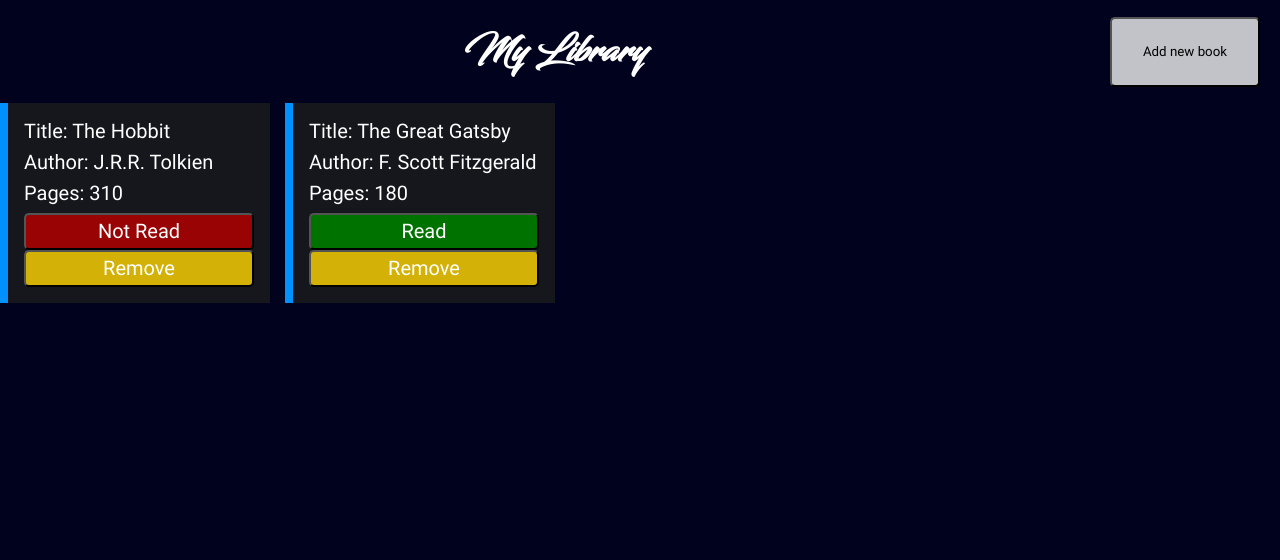
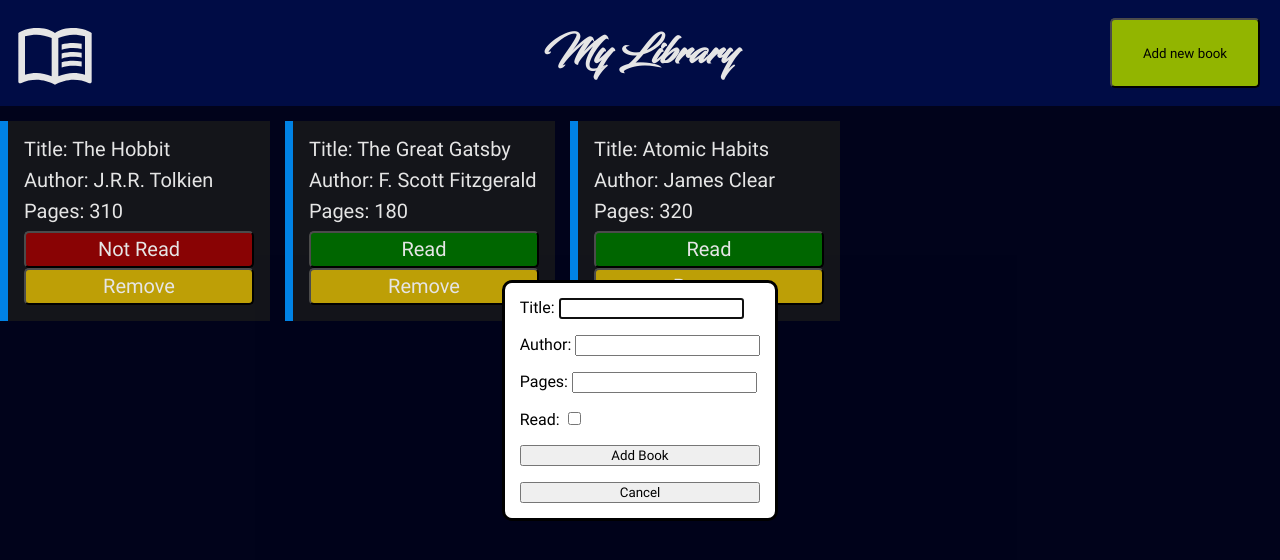
Before and after one commit to Mahdi-Kahdouie/library, a plain HTML site: page index.html in a window 1280 px wide. Both pictures are taken after a click on the button "Add new book". Drawn offline with Linux system fonts and the light colour scheme.

Commit message:
Add New book to the library
Add New book button and add new book

```diff
--- a/index.html
+++ b/index.html
@@ -11,16 +11,39 @@
     <header class="top">
       <h1 class="library-text">My Library</h1>
       <button class="addBook">Add new book</button>
+      <svg
+        class="logo-icon"
+        xmlns="http://www.w3.org/2000/svg"
+        viewBox="0 0 24 24"
+      >
+        <title>book-open-variant-outline</title>
+        <path
+          d="M12 21.5C10.65 20.65 8.2 20 6.5 20C4.85 20 3.15 20.3 1.75 21.05C1.65 21.1 1.6 21.1 1.5 21.1C1.25 21.1 1 20.85 1 20.6V6C1.6 5.55 2.25 5.25 3 5C4.11 4.65 5.33 4.5 6.5 4.5C8.45 4.5 10.55 4.9 12 6C13.45 4.9 15.55 4.5 17.5 4.5C18.67 4.5 19.89 4.65 21 5C21.75 5.25 22.4 5.55 23 6V20.6C23 20.85 22.75 21.1 22.5 21.1C22.4 21.1 22.35 21.1 22.25 21.05C20.85 20.3 19.15 20 17.5 20C15.8 20 13.35 20.65 12 21.5M11 7.5C9.64 6.9 7.84 6.5 6.5 6.5C5.3 6.5 4.1 6.65 3 7V18.5C4.1 18.15 5.3 18 6.5 18C7.84 18 9.64 18.4 11 19V7.5M13 19C14.36 18.4 16.16 18 17.5 18C18.7 18 19.9 18.15 21 18.5V7C19.9 6.65 18.7 6.5 17.5 6.5C16.16 6.5 14.36 6.9 13 7.5V19M14 16.35C14.96 16 16.12 15.83 17.5 15.83C18.54 15.83 19.38 15.91 20 16.07V14.57C19.13 14.41 18.29 14.33 17.5 14.33C16.16 14.33 15 14.5 14 14.76V16.35M14 13.69C14.96 13.34 16.12 13.16 17.5 13.16C18.54 13.16 19.38 13.24 20 13.4V11.9C19.13 11.74 18.29 11.67 17.5 11.67C16.22 11.67 15.05 11.82 14 12.12V13.69M14 11C14.96 10.67 16.12 10.5 17.5 10.5C18.41 10.5 19.26 10.59 20 10.78V9.23C19.13 9.08 18.29 9 17.5 9C16.18 9 15 9.15 14 9.46V11Z"
+        />
+      </svg>
     </header>
-
-    <div class="container">
-
-      <!-- <div class="card-body">
-        <div class="book-text">Title</div>
-        <div class="book-text">Author</div>
-        <div class="book-text">Pages</div>
-        <div class="book-text">Read Status</div>
-      </div> -->
-    </div>
+    <dialog id="book-dialog">
+      <form id="book-form" method="dialog">
+        <div>
+          <label for="title">Title:</label>
+          <input type="text" id="title" required />
+        </div>
+        <div>
+          <label for="author">Author:</label>
+          <input type="text" id="author" required />
+        </div>
+        <div>
+          <label for="pages">Pages:</label>
+          <input type="number" id="pages" required />
+        </div>
+        <div>
+          <label for="read">Read:</label>
+          <input type="checkbox" id="read" />
+        </div>
+        <button type="submit">Add Book</button>
+        <button type="button" id="close-dialog">Cancel</button>
+      </form>
+    </dialog>
+    <div class="container"></div>
   </body>
 </html>
--- a/javascript.js
+++ b/javascript.js
@@ -72,4 +72,34 @@ addBookToLibrary("The Hobbit", "J.R.R. Tolkien", 310, false);
 
 addBookToLibrary("The Great Gatsby", "F. Scott Fitzgerald", 180, true);
 
+addBookToLibrary("Atomic Habits", "James Clear", 320, true);
+
 displayBooks();
+
+const dialog = document.querySelector("#book-dialog");
+const newBookBtn = document.querySelector(".addBook");
+const closeDialogBtn = document.querySelector("#close-dialog");
+const bookForm = document.querySelector("#book-form");
+
+newBookBtn.addEventListener("click", () => {
+  dialog.showModal();
+});
+
+closeDialogBtn.addEventListener("click", () => {
+  dialog.close();
+});
+
+bookForm.addEventListener("submit", (e) => {
+  e.preventDefault();
+
+  const title = document.querySelector("#title").value;
+  const author = document.querySelector("#author").value;
+  const pages = document.querySelector("#pages").value;
+  const read = document.querySelector("#read").checked;
+
+  addBookToLibrary(title, author, pages, read);
+  displayBooks();
+
+  bookForm.reset();
+  dialog.close();
+});
--- a/style.css
+++ b/style.css
@@ -28,11 +28,12 @@ body {
   grid-template-columns: repeat(auto-fill, minmax(220px, 270px));
 
   gap: 15px;
+  padding-top: 15px;
 }
 
 .library-text {
   text-align: center;
-  font-size: 34px;
+  font-size: 36px;
   font-weight: bolder;
   color: white;
   margin: 24px 0;
@@ -41,11 +42,9 @@ body {
 }
 
 .card-body {
-  width: 1fr;
+  width: 100%;
   height: 200px;
   grid-column: auto;
-  /* grid-row: 2/3; */
-  /* grid-area: 2/1/3/2; */
   background-color: rgba(29, 29, 29, 0.78);
   display: grid;
   padding: 16px;
@@ -84,19 +83,38 @@ body {
 
 .top {
   display: grid;
-  justify-content: space-between;
   align-items: center;
-  grid-auto-flow: column;
-  grid-column: 1fr 1fr 1fr;
-
+  grid-template-columns: 1fr auto 1fr;
+  background-color: rgb(0, 13, 77);
 }
 
-
-.addBook{
+.addBook {
   grid-column: 3/4;
+  justify-self: end;
   width: 150px;
   height: 70px;
   border-radius: 5px;
-  background-color: rgba(246, 246, 246, 0.79);
+  background-color: rgb(162, 202, 0);
   margin-right: 20px;
 }
+
+#book-dialog {
+  background-color: #ffffff;
+  border-radius: 10px;
+  padding: 15px;
+}
+
+#book-form {
+  display: flex;
+  flex-direction: column;
+  gap: 16px;
+}
+
+.logo-icon {
+  width: 80px;
+  height: 80px;
+  fill: #ffffff;
+  margin-left: 15px;
+  grid-column: 1/2;
+  grid-row: 1/2;
+}
```
